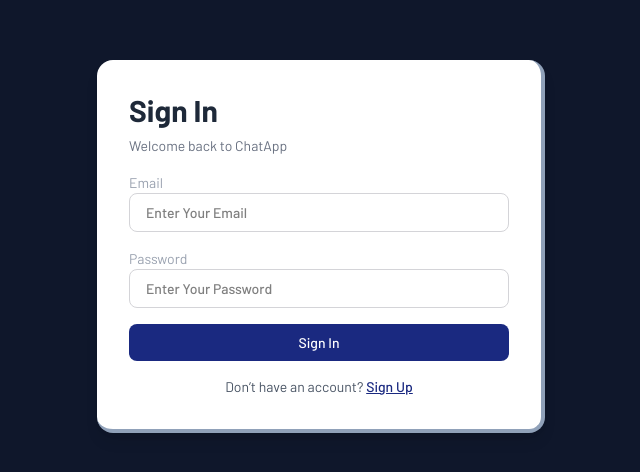
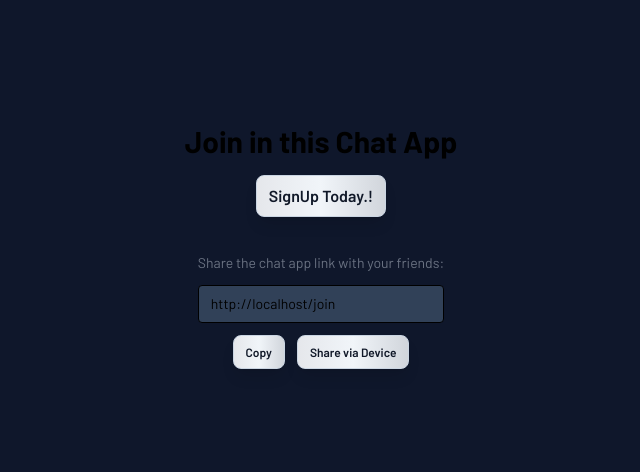
Before and after one commit to inkersal501/chat-app-frontend, a React (Vite) app: page /join in a window 1280 px wide. Shown: the part 154-626 px from the top of the page, without its empty margins (319-959 px from the left). Built offline with nearby package versions, Linux system fonts and the light colour scheme; no server answers.

Commit message:
invite and join implemented

```diff
--- a/src/App.jsx
+++ b/src/App.jsx
@@ -4,6 +4,7 @@ import Index from './pages/Index';
 import Home from './pages/Home';
 import { useSelector } from 'react-redux';
 import { selectUser } from './redux/authSlice';
+import Join from './pages/Join';
 
 function App() {
   const user = useSelector(selectUser);
@@ -13,6 +14,7 @@ function App() {
       <Routes>
 
         <Route path='/' element={<Index />} />
+        <Route path='/join' element={<Join />} />
         {user && user.token != "" && <Route path='/home' element={<Home />} /> }
         <Route path="*" element={<Index />} />
       </Routes>
--- a/src/components/Auth.jsx
+++ b/src/components/Auth.jsx
@@ -1,13 +1,14 @@
-import React, { useEffect, useState } from 'react';
+import { useEffect, useState } from 'react';
 import auth from "../js/auth";
 import { ClipLoader } from 'react-spinners';
-import { useDispatch } from "react-redux";
-import { login } from "../redux/authSlice";
+import { useDispatch, useSelector } from "react-redux";
+import { login, selectIsLogin, updateIsLogin } from "../redux/authSlice";
 import { useNavigate } from 'react-router-dom';
 import { useForm } from 'react-hook-form';
 
 const Auth = () => {
-  const [isLogin, setIsLogin] = useState(true);
+
+  const isLogin = useSelector(selectIsLogin);
   const [loading, setLoading] = useState(false);
 
   const { register, handleSubmit, reset, formState: { errors } } = useForm();
@@ -29,7 +30,7 @@ const Auth = () => {
       } else {
         const signUp = await auth.signUp(data);
         if (signUp) {
-          setIsLogin(true);
+          dispatch(updateIsLogin(true));
         }
       }
     } catch (err) {
@@ -135,7 +136,7 @@ const Auth = () => {
               <>
                 Don’t have an account?{' '}
                 <button
-                  onClick={() => setIsLogin(false)}
+                  onClick={() => dispatch(updateIsLogin(false))}
                   className="text-[#1A2980] hover:underline font-medium cursor-pointer underline"
                 >
                   Sign Up
@@ -145,7 +146,7 @@ const Auth = () => {
               <>
                 Already have an account?{' '}
                 <button
-                  onClick={() => setIsLogin(true)}
+                  onClick={() => dispatch(updateIsLogin(true))}
                   className="text-[#1A2980] hover:underline font-medium cursor-pointer underline"
                 >
                   Sign In
--- /dev/null
+++ b/src/components/Invite.jsx
@@ -0,0 +1,51 @@
+import { useState } from 'react';
+import { toast } from "react-toastify";
+import Button from './Button';
+
+function Invite() {
+    const [copied, setCopied] = useState(false);
+    const inviteLink = window.location.origin+"/join";
+
+    const handleCopy = () => {
+        navigator.clipboard.writeText(inviteLink);
+        setCopied(true);
+        setTimeout(() => setCopied(false), 2000);
+    };
+
+    const handleShare = async () => {
+        if (navigator.share) {
+            try {
+                await navigator.share({
+                    title: "Join me on this chat app!",
+                    text: "Let's chat here:",
+                    url: inviteLink,
+                });
+            } catch (error) {
+                console.error("Sharing failed:", error);
+            }
+        } else {
+            toast.info("Sharing not supported. Try copying the link instead.");
+        }
+    };
+
+    return (
+        <div className='p-4 space-y-4'>
+            <h2 className="text-xl font-semibold">Invite Your Friends</h2>
+            <p className="text-sm text-gray-500">Share the chat app link with your friends:</p>
+
+            <div className="flex items-center gap-2">
+                <input
+                    type="text"
+                    value={inviteLink}
+                    readOnly
+                    className="border rounded px-3 py-2 w-full text-sm bg-slate-700"
+                />
+                <Button onClick={handleCopy}>{copied ? "Copied!" : "Copy"}</Button>
+            </div>
+
+            <Button onClick={handleShare}>Share via Device</Button>
+        </div>
+    );
+}
+
+export default Invite;
--- a/src/components/Sidebar.jsx
+++ b/src/components/Sidebar.jsx
@@ -9,11 +9,12 @@ import SettingsPanel from './SettingsPanel';
 import IconButton from './IconButton';
 import AddFriends from './AddFriends';
 import AcceptFriends from './AcceptFriends';
+import Invite from './Invite';
 import { sidebarActiveTab, updateSidebarActiveTab, activeChat,updateActiveChat } from '../redux/chatSlice';
 import useIsMobile from '../hooks/useIsMobile';
+import { FcInvite } from "react-icons/fc";
 
-
-
+import { CgMathPlus } from "react-icons/cg";
 const sidebarTabs = [
   {
     key: "chat",
@@ -44,6 +45,12 @@ const sidebarTabs = [
     label: "Settings",
     icon: <FaCog />,
     component: <SettingsPanel />,
+  },
+  {
+    key: "invite",
+    label: "Invite Friends",
+    icon: <CgMathPlus />,
+    component: <Invite />,
   },
 ];
 
--- a/src/js/message.js
+++ b/src/js/message.js
@@ -28,4 +28,34 @@ const sendMessage = async (chatId, userToken, content) => {
     }
 };
 
-export default { getMessages, sendMessage };
+const convertDatetoTime = (date) => {
+    const dateTime = new Date(date);
+    let hours = dateTime.getHours();
+    const minutes = dateTime.getMinutes().toString().padStart(2, '0');
+    const ampm = hours >= 12 ? 'PM' : 'AM';
+    hours = hours % 12;
+    hours = hours === 0 ? 12 : hours;
+    const time = `${hours.toString().padStart(2, '0')}:${minutes} ${ampm}`;
+
+    return time;
+};
+function getMessageDate(dateString) {
+    const messageDate = new Date(dateString);
+    const today = new Date();
+    const yesterday = new Date();
+    yesterday.setDate(today.getDate() - 1);
+
+    const isToday = messageDate.toDateString() === today.toDateString();
+    const isYesterday = messageDate.toDateString() === yesterday.toDateString();
+
+    if (isToday) return "Today";
+    if (isYesterday) return "Yesterday";
+
+    return messageDate.toLocaleDateString("en-GB", {
+        day: "2-digit",
+        month: "short",
+        year: "numeric",
+    });
+}
+
+export default { getMessages, sendMessage, convertDatetoTime, getMessageDate };
--- /dev/null
+++ b/src/pages/Join.jsx
@@ -0,0 +1,67 @@
+import { useState } from 'react';
+import { useNavigate } from "react-router-dom";
+import Button from "../components/Button";
+import { useDispatch } from "react-redux";
+import { updateIsLogin } from "../redux/authSlice";
+import { toast } from "react-toastify";
+
+function Join() {
+    const navigate = useNavigate();
+    const dispatch = useDispatch();
+
+    const [copied, setCopied] = useState(false);
+        const inviteLink = window.location.origin+"/join";
+
+        const handleCopy = () => {
+            navigator.clipboard.writeText(inviteLink);
+            setCopied(true);
+            setTimeout(() => setCopied(false), 2000);
+        };
+
+        const handleShare = async () => {
+            if (navigator.share) {
+                try {
+                    await navigator.share({
+                        title: "Join me on this chat app!",
+                        text: "Let's chat here:",
+                        url: inviteLink,
+                    });
+                } catch (error) {
+                    console.error("Sharing failed:", error);
+                }
+            } else {
+                toast.info("Sharing not supported. Try copying the link instead.");
+            }
+        };
+    return (
+        <div className="flex flex-col gap-4 items-center justify-center min-h-screen w-full bg-slate-900 px-4">
+            <h1 className="text-3xl font-bold">Join in this Chat App</h1>
+            <div className="flex items-center justify-center">
+                <div>
+                    <Button onClick={()=>{dispatch(updateIsLogin(false));navigate("/")}} className="md:text-base">SignUp Today.!</Button>
+                </div>
+                <div></div>
+            </div>
+            <div className='flex flex-col gap-3 mt-5'>
+                <p className="text-sm text-gray-500">Share the chat app link with your friends:</p>
+
+                <div className="flex items-center gap-2">
+                    <input
+                        type="text"
+                        value={inviteLink}
+                        readOnly
+                        className="border rounded px-3 py-2 w-full text-sm bg-slate-700"
+                    />
+                </div>
+                <div className='flex gap-3 justify-center'>
+                    <Button onClick={handleCopy}>{copied ? "Copied!" : "Copy"}</Button>
+                    <Button onClick={handleShare}>Share via Device</Button>
+                </div>
+
+
+            </div>
+        </div>
+    );
+}
+
+export default Join;
--- a/src/redux/authSlice.js
+++ b/src/redux/authSlice.js
@@ -2,12 +2,16 @@ import { createSlice } from "@reduxjs/toolkit";
 
 const initialState = {
   user: JSON.parse(localStorage.getItem("user")) || null,
+  isLogin : true,
 };
 
 const authSlice = createSlice({
   name: "auth",
   initialState,
   reducers: {
+    updateIsLogin : (state, action) => {
+      state.isLogin = action.payload;
+    },
     login: (state, action) => {
       state.user = {...state.user, ...action.payload};
       localStorage.setItem("user", JSON.stringify(state.user));
@@ -22,6 +26,6 @@ const authSlice = createSlice({
 });
 
 export const selectUser = (state) => state.auth.user;
-
-export const { login, logout } = authSlice.actions;
+export const selectIsLogin = (state) => state.auth.isLogin;
+export const { login, logout, updateIsLogin } = authSlice.actions;
 export default authSlice.reducer;
```
Also changed, not shown: src/components/LoadChat.jsx (+51 -26 lines).
